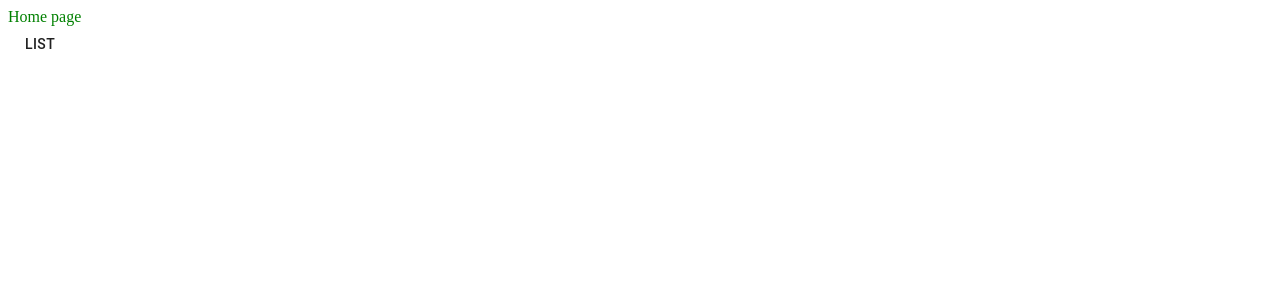
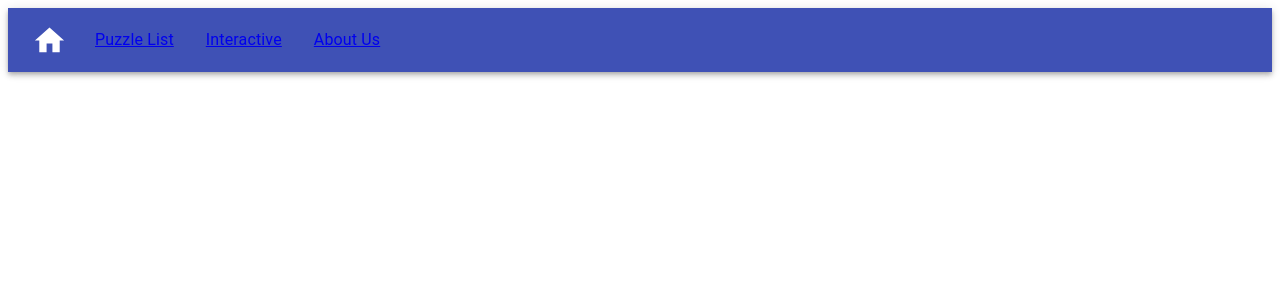
Before and after one commit to andruhus/send-more-money, a React (Create React App) app in the folder frontend/: page / in a window 1280 px wide. Shown: the top 300 px of the page. Built offline with nearby package versions, Linux system fonts and the light colour scheme.

Commit message:
nav bar created

```diff
--- a/frontend/src/App.tsx
+++ b/frontend/src/App.tsx
@@ -1,12 +1,13 @@
 import React from "react";
 import { BrowserRouter, Redirect, Route, Switch } from "react-router-dom";
 import {
+  aboutAsRouting,
   homeRouting,
   interactiveRouting,
-  listRouting,
+  puzzleListRouting,
 } from "./constant/routes";
 import { MainPage } from "./page/MainPage";
-import { ListPage } from "./page/ListPage";
+import { PuzzleListPage } from "./page/PuzzleListPage";
 import { InteractivePage } from "./page/InteractivePage";
 
 function App() {
@@ -14,8 +15,9 @@ function App() {
     <BrowserRouter>
       <Switch>
         <Route path={homeRouting} exact component={MainPage} />
-        <Route path={listRouting} exact component={ListPage} />
+        <Route path={puzzleListRouting} exact component={PuzzleListPage} />
         <Route path={interactiveRouting} exact component={InteractivePage} />
+        <Route path={aboutAsRouting} exact component={PuzzleListPage} />
         <Route path={"*"}>
           <Redirect to={homeRouting} />
         </Route>
--- a/frontend/src/constant/routes.ts
+++ b/frontend/src/constant/routes.ts
@@ -1,3 +1,4 @@
 export const homeRouting = "/";
-export const listRouting = "/list";
+export const puzzleListRouting = "/puzzle-list";
 export const interactiveRouting = "/interactive";
+export const aboutAsRouting = "/about-us";
--- a/frontend/src/index.tsx
+++ b/frontend/src/index.tsx
@@ -2,4 +2,9 @@ import React from "react";
 import ReactDOM from "react-dom";
 import App from "./App";
 
-ReactDOM.render(<App />, document.getElementById("root"));
+ReactDOM.render(
+  <React.StrictMode>
+    <App />
+  </React.StrictMode>,
+  document.getElementById("root")
+);
--- a/frontend/src/page/InteractivePage.tsx
+++ b/frontend/src/page/InteractivePage.tsx
@@ -2,7 +2,7 @@ import React, { ReactElement } from "react";
 import { useHistory } from "react-router-dom";
 import { makeStyles } from "@material-ui/core/styles";
 import { Button } from "@material-ui/core";
-import { homeRouting, listRouting } from "../constant/routes";
+import { homeRouting, puzzleListRouting } from "../constant/routes";
 
 const useStyles = makeStyles(() => ({
   root: {
@@ -20,7 +20,7 @@ export const InteractivePage = (): ReactElement => {
       <br />
       <Button onClick={() => history.push(homeRouting)}>Home</Button>
       <br />
-      <Button onClick={() => history.push(listRouting)}>List</Button>
+      <Button onClick={() => history.push(puzzleListRouting)}>List</Button>
     </div>
   );
 };
--- a/frontend/src/page/MainPage.tsx
+++ b/frontend/src/page/MainPage.tsx
@@ -1,24 +1,51 @@
 import React, { ReactElement } from "react";
-import { useHistory } from "react-router-dom";
-import { makeStyles } from "@material-ui/core/styles";
-import { Button } from "@material-ui/core";
-import { listRouting } from "../constant/routes";
+import { NavLink } from "react-router-dom";
+import { makeStyles, Theme } from "@material-ui/core/styles";
+import {
+  AppBar,
+  IconButton,
+  List,
+  ListItem,
+  ListItemText,
+  Toolbar,
+} from "@material-ui/core";
+import { Home } from "@material-ui/icons";
+import {
+  aboutAsRouting,
+  interactiveRouting,
+  puzzleListRouting,
+} from "../constant/routes";
 
-const useStyles = makeStyles(() => ({
-  root: {
-    color: "green",
+const useStyles = makeStyles((theme: Theme) => ({
+  linkList: {
+    display: "flex",
   },
 }));
 
 export const MainPage = (): ReactElement => {
-  const history = useHistory();
   const classes = useStyles();
+  const navLinks = [
+    { title: "Puzzle List", path: puzzleListRouting },
+    { title: "Interactive", path: interactiveRouting },
+    { title: "About Us", path: aboutAsRouting },
+  ];
 
   return (
-    <div className={classes.root}>
-      Home page
-      <br />
-      <Button onClick={() => history.push(listRouting)}>List</Button>
-    </div>
+    <AppBar position="static">
+      <Toolbar>
+        <IconButton edge={"start"} color={"inherit"}>
+          <Home fontSize={"large"} />
+        </IconButton>
+        <List className={classes.linkList}>
+          {navLinks.map((link) => (
+            <NavLink to={link.path}>
+              <ListItem>
+                <ListItemText primary={link.title} />
+              </ListItem>
+            </NavLink>
+          ))}
+        </List>
+      </Toolbar>
+    </AppBar>
   );
 };
--- a/frontend/src/page/ListPage.tsx
+++ b/frontend/src/page/PuzzleListPage.tsx
@@ -10,7 +10,7 @@ const useStyles = makeStyles(() => ({
   },
 }));
 
-export const ListPage = (): ReactElement => {
+export const PuzzleListPage = (): ReactElement => {
   const history = useHistory();
   const classes = useStyles();
 
```
